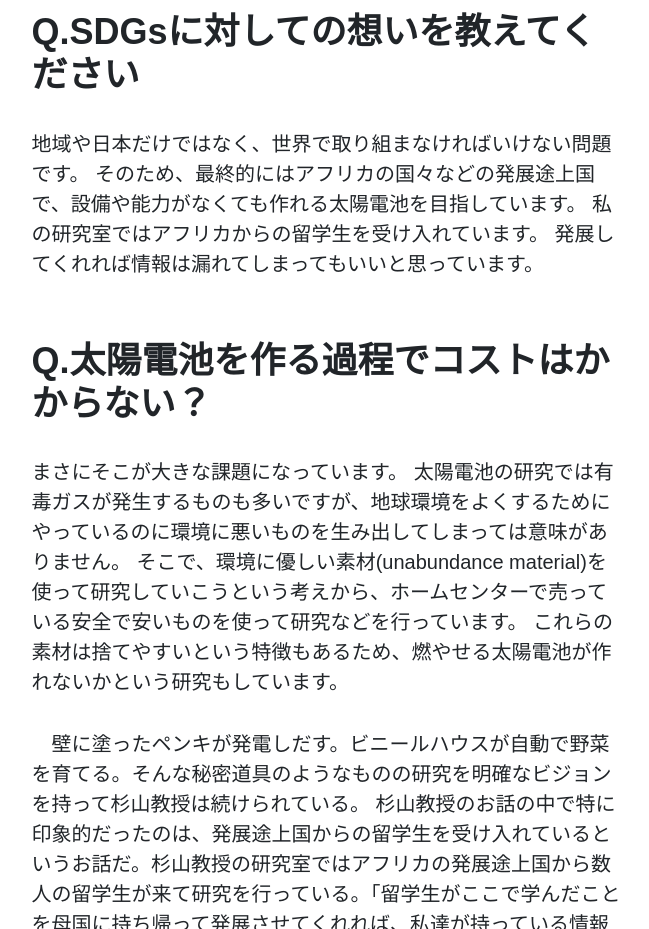
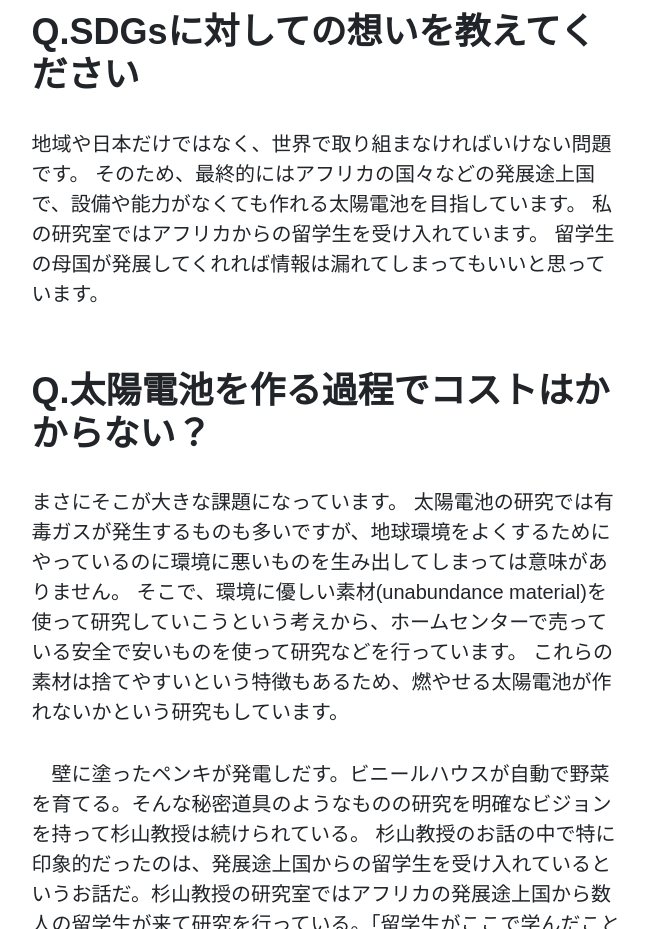
Before and after one commit to paner28/Far-Away, a plain HTML site: page post4.html in a window 1280 px wide. Shown: the part 2220-3149 px from the top of the page, without its empty margins (314-963 px from the left). Drawn offline with nearby package versions, Linux system fonts and the light colour scheme; a web font is replaced by a local one.

Commit message:
7th commit

```diff
--- a/post4.html
+++ b/post4.html
@@ -79,7 +79,7 @@
                         <p>地域や日本だけではなく、世界で取り組まなければいけない問題です。
                         そのため、最終的にはアフリカの国々などの発展途上国で、設備や能力がなくても作れる太陽電池を目指しています。
                         私の研究室ではアフリカからの留学生を受け入れています。
-                        発展してくれれば情報は漏れてしまってもいいと思っています。</p>
+                        留学生の母国が発展してくれれば情報は漏れてしまってもいいと思っています。</p>
                         <h2 class="section-heading">Q.太陽電池を作る過程でコストはかからない？</h2>
                         <p>まさにそこが大きな課題になっています。
                         太陽電池の研究では有毒ガスが発生するものも多いですが、地球環境をよくするためにやっているのに環境に悪いものを生み出してしまっては意味がありません。
```
